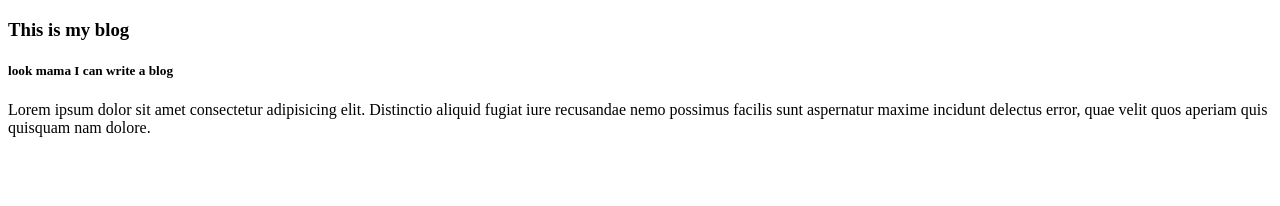
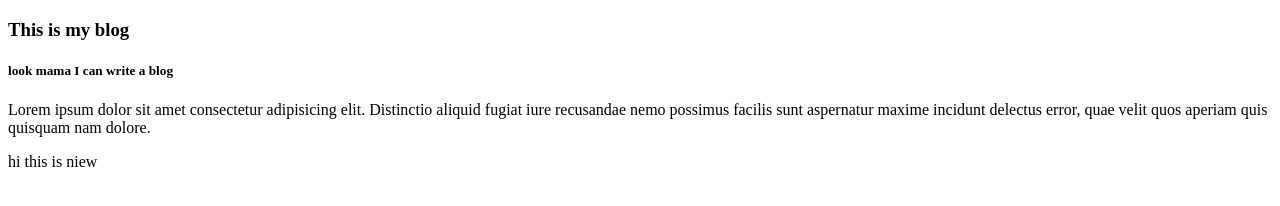
Before and after one commit to sojib-mondol/web_Demo_project, a plain HTML site: page index.html in a window 1280 px wide. Drawn offline with Linux system fonts and the light colour scheme.

Commit message:
new added

```diff
--- a/index.html
+++ b/index.html
@@ -10,5 +10,6 @@
     <h3>This is my blog</h3>
     <h5>look mama I can write a blog</h5>
     <p>Lorem ipsum dolor sit amet consectetur adipisicing elit. Distinctio aliquid fugiat iure recusandae nemo possimus facilis sunt aspernatur maxime incidunt delectus error, quae velit quos aperiam quis quisquam nam dolore.</p>
+    <p>hi this is niew </p>
 </body>
 </html>
```
